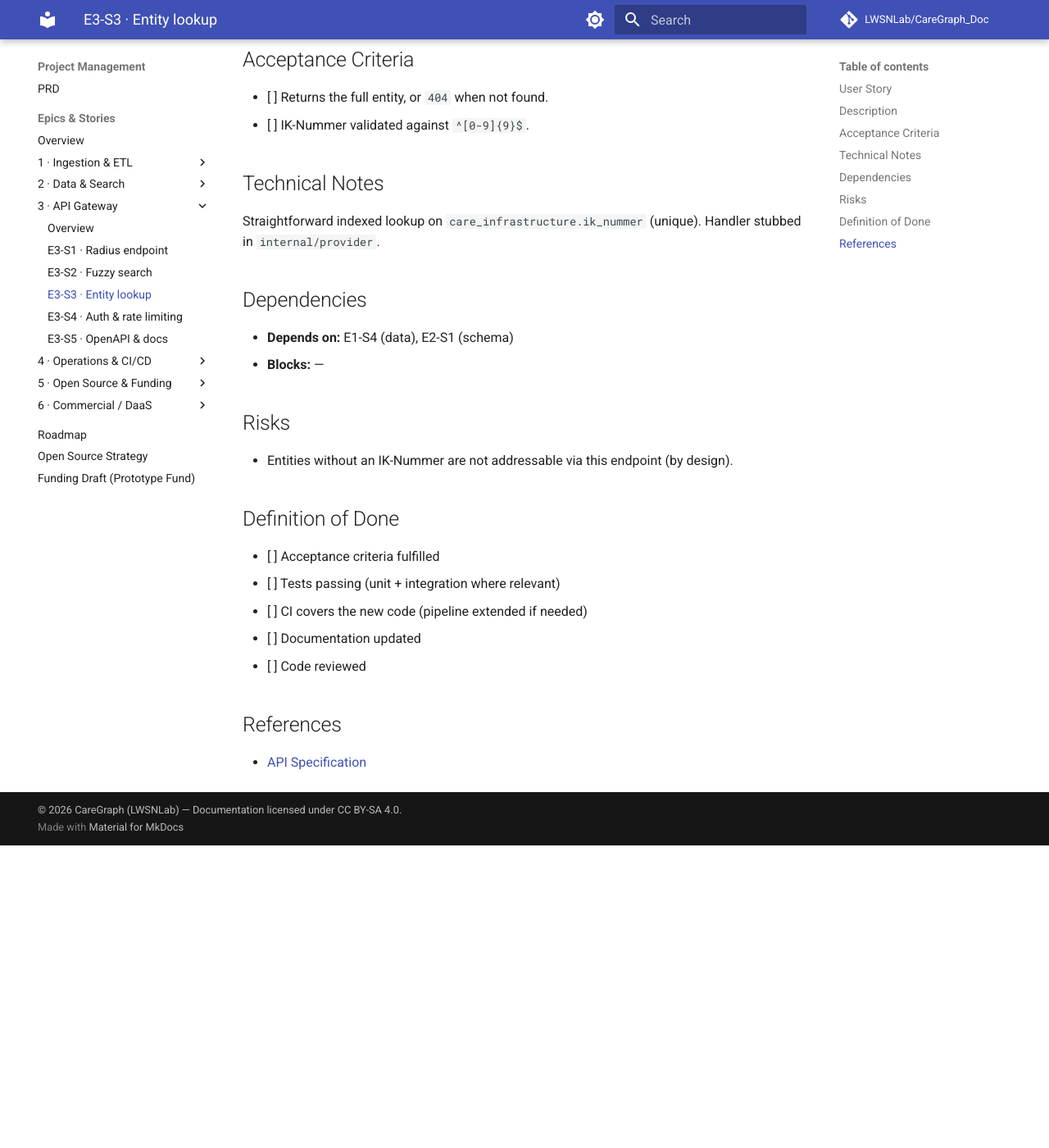
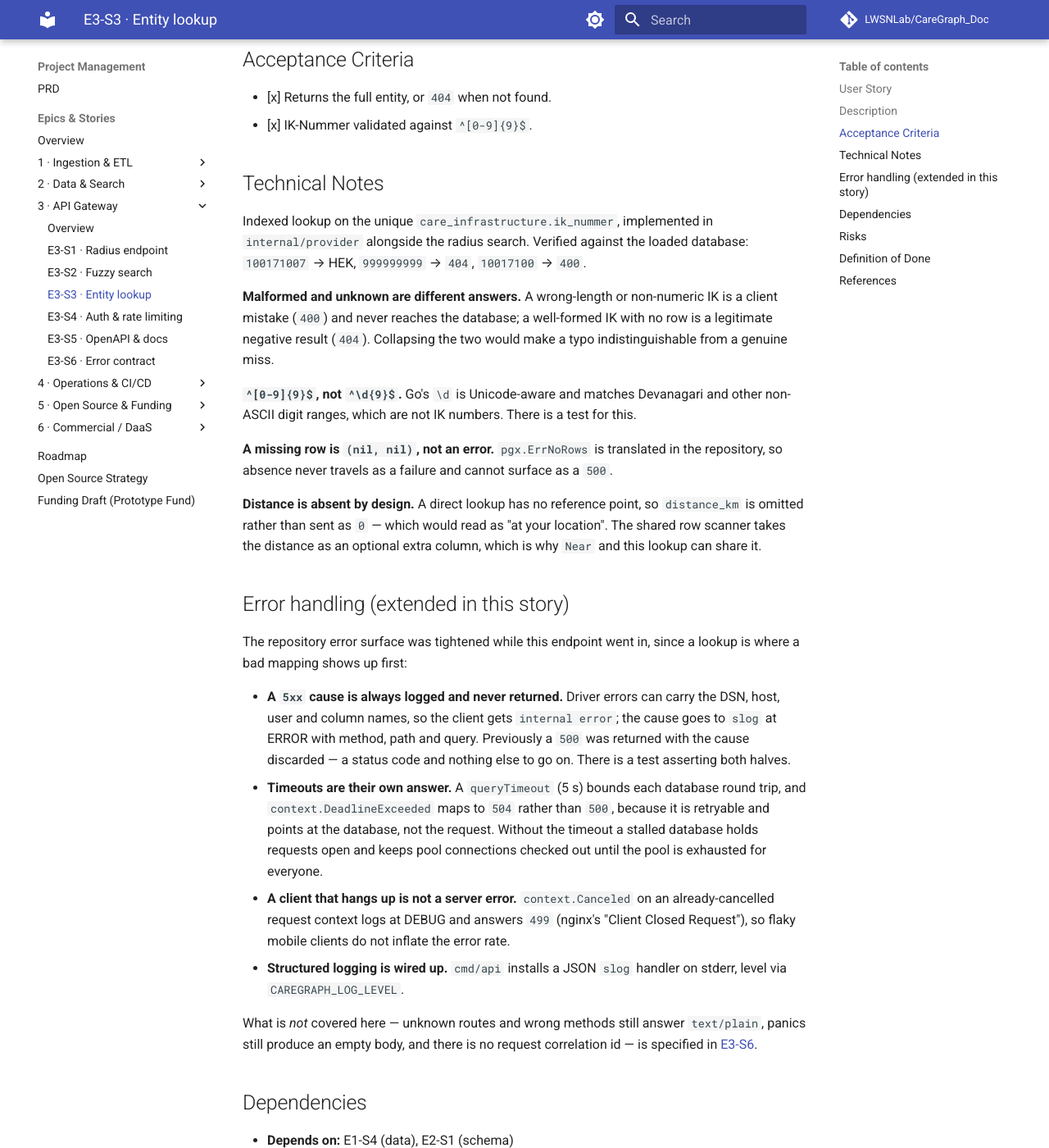
Before and after one commit to LWSNLab/CareGraph_Doc, an MkDocs documentation site: the page built from docs/pm/stories/epic-3-api-gateway/e3-s3-entity-lookup.md, in a window 1280 px wide and 1400 px high, scrolled down 736 px. Shown: the whole window at 82% size. Built offline with MkDocs 1.6.1 and Material for MkDocs 9.7.7, drawn with Linux system fonts in a browser that asks for light colours; comment, search, counter and statistics services are not loaded; before the commit the page ends 1767 px from its top, so only the background shows below that; some of the changed text lies outside the part shown.

Commit message:
docs: update status and acceptance criteria for entity lookup endpoint; enhance error handling and OpenAPI spec

```diff
--- a/docs/pm/stories/epic-3-api-gateway/e3-s3-entity-lookup.md
+++ b/docs/pm/stories/epic-3-api-gateway/e3-s3-entity-lookup.md
@@ -19,12 +19,58 @@ Fetch a single care-infrastructure entity by its official 9-digit Institutionske
 
 ## Acceptance Criteria
 
-- [ ] Returns the full entity, or `404` when not found.
-- [ ] IK-Nummer validated against `^[0-9]{9}$`.
+- [x] Returns the full entity, or `404` when not found.
+- [x] IK-Nummer validated against `^[0-9]{9}$`.
 
 ## Technical Notes
 
-Straightforward indexed lookup on `care_infrastructure.ik_nummer` (unique). Handler stubbed in `internal/provider`.
+Indexed lookup on the unique `care_infrastructure.ik_nummer`, implemented in
+`internal/provider` alongside the radius search. Verified against the loaded
+database: `100171007` → HEK, `999999999` → `404`, `10017100` → `400`.
+
+**Malformed and unknown are different answers.** A wrong-length or non-numeric
+IK is a client mistake (`400`) and never reaches the database; a well-formed IK
+with no row is a legitimate negative result (`404`). Collapsing the two would
+make a typo indistinguishable from a genuine miss.
+
+**`^[0-9]{9}$`, not `^\d{9}$`.** Go's `\d` is Unicode-aware and matches
+Devanagari and other non-ASCII digit ranges, which are not IK numbers. There is
+a test for this.
+
+**A missing row is `(nil, nil)`, not an error.** `pgx.ErrNoRows` is translated in
+the repository, so absence never travels as a failure and cannot surface as a
+`500`.
+
+**Distance is absent by design.** A direct lookup has no reference point, so
+`distance_km` is omitted rather than sent as `0` — which would read as "at your
+location". The shared row scanner takes the distance as an optional extra
+column, which is why `Near` and this lookup can share it.
+
+## Error handling (extended in this story)
+
+The repository error surface was tightened while this endpoint went in, since a
+lookup is where a bad mapping shows up first:
+
+- **A `5xx` cause is always logged and never returned.** Driver errors can carry
+  the DSN, host, user and column names, so the client gets `internal error`;
+  the cause goes to `slog` at ERROR with method, path and query. Previously a
+  `500` was returned with the cause discarded — a status code and nothing else
+  to go on. There is a test asserting both halves.
+- **Timeouts are their own answer.** A `queryTimeout` (5 s) bounds each database
+  round trip, and `context.DeadlineExceeded` maps to `504` rather than `500`,
+  because it is retryable and points at the database, not the request. Without
+  the timeout a stalled database holds requests open and keeps pool connections
+  checked out until the pool is exhausted for everyone.
+- **A client that hangs up is not a server error.** `context.Canceled` on an
+  already-cancelled request context logs at DEBUG and answers `499`
+  (nginx's "Client Closed Request"), so flaky mobile clients do not inflate the
+  error rate.
+- **Structured logging is wired up.** `cmd/api` installs a JSON `slog` handler
+  on stderr, level via `CAREGRAPH_LOG_LEVEL`.
+
+What is *not* covered here — unknown routes and wrong methods still answer
+`text/plain`, panics still produce an empty body, and there is no request
+correlation id — is specified in [E3-S6](e3-s6-error-contract.md).
 
 ## Dependencies
 
@@ -34,13 +80,21 @@ Straightforward indexed lookup on `care_infrastructure.ik_nummer` (unique). Hand
 ## Risks
 
 - Entities without an IK-Nummer are not addressable via this endpoint (by design).
+  **In practice that is 7,523 of 7,614 rows** — every Leistungserbringer plus
+  EY BKK. The endpoint is therefore useful for 91 insurers today and only becomes
+  broadly useful with [E1-S8](../epic-1-ingestion/e1-s8-provider-ik.md), which is
+  waiting on a data-sharing reply. The coverage caveat is already stated in the
+  published spec so this does not read as a bug.
 
 ## Definition of Done
 
-- [ ] Acceptance criteria fulfilled
-- [ ] Tests passing (unit + integration where relevant)
-- [ ] CI covers the new code (pipeline extended if needed)
-- [ ] Documentation updated
+- [x] Acceptance criteria fulfilled
+- [x] Tests passing — 8 new unit cases (validation, 400/404/500/504/499 mapping,
+      log-not-leak) plus 3 integration subtests against real PostGIS
+- [x] CI covers the new code — the Go job already runs against a PostGIS service
+      container, so the new integration tests run there too
+- [x] Documentation updated — `openapi.yaml` gained the `400`, `401` and `504`
+      responses this endpoint can actually return
 - [ ] Code reviewed
 
 ## References
--- a/mkdocs.yml
+++ b/mkdocs.yml
@@ -74,6 +74,7 @@ nav:
               - E3-S3 · Entity lookup: pm/stories/epic-3-api-gateway/e3-s3-entity-lookup.md
               - E3-S4 · Auth & rate limiting: pm/stories/epic-3-api-gateway/e3-s4-auth-rate-limiting.md
               - E3-S5 · OpenAPI & docs: pm/stories/epic-3-api-gateway/e3-s5-openapi-docs.md
+              - E3-S6 · Error contract: pm/stories/epic-3-api-gateway/e3-s6-error-contract.md
           - 4 · Operations & CI/CD:
               - Overview: pm/stories/epic-4-operations/index.md
               - E4-S1 · Containerization: pm/stories/epic-4-operations/e4-s1-containerization.md
```
Also changed, not shown: other parts of docs/pm/stories/epic-3-api-gateway/e3-s3-entity-lookup.md (+1 -1 lines), docs/api/openapi.yaml (+38 -3 lines), docs/pm/stories/epic-3-api-gateway/e3-s6-error-contract.md (added, +100 -0 lines), docs/pm/stories/epic-3-api-gateway/index.md (+4 -2 lines), docs/pm/stories/index.md (+2 -2 lines).
